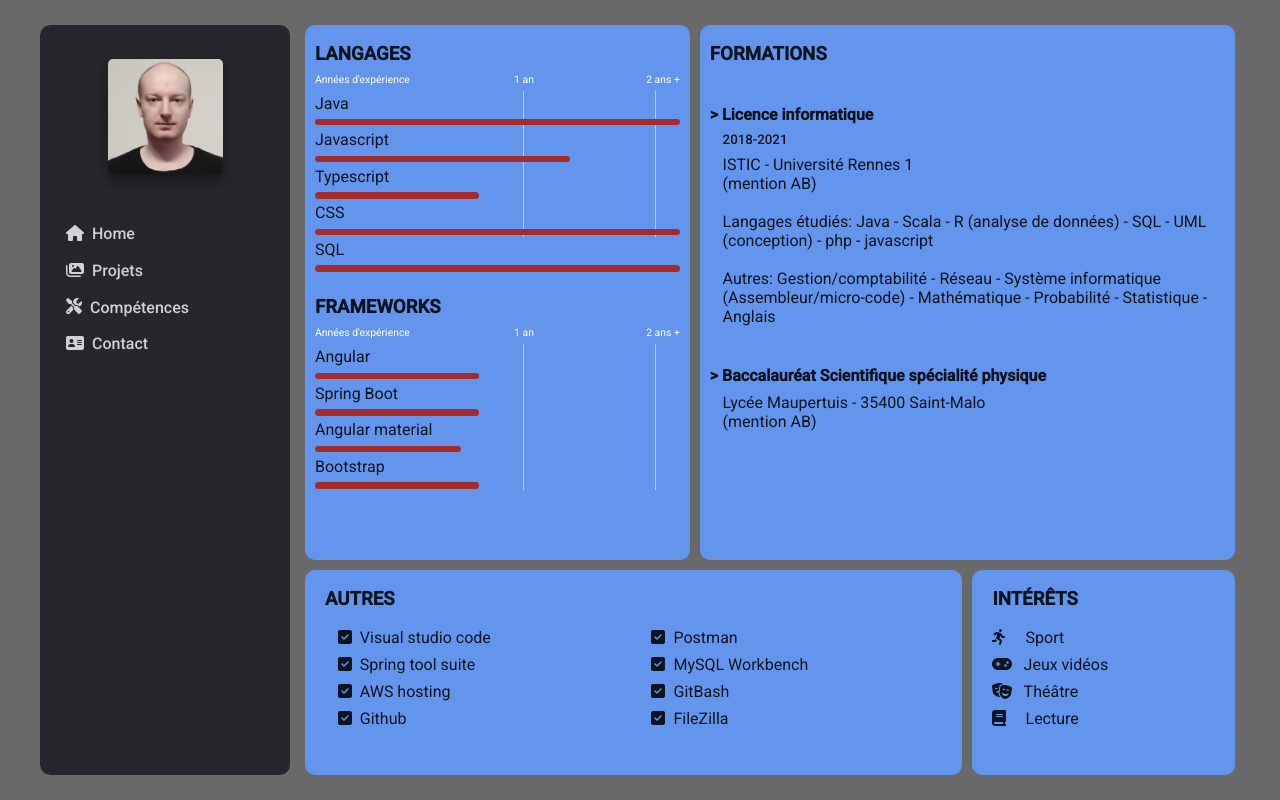
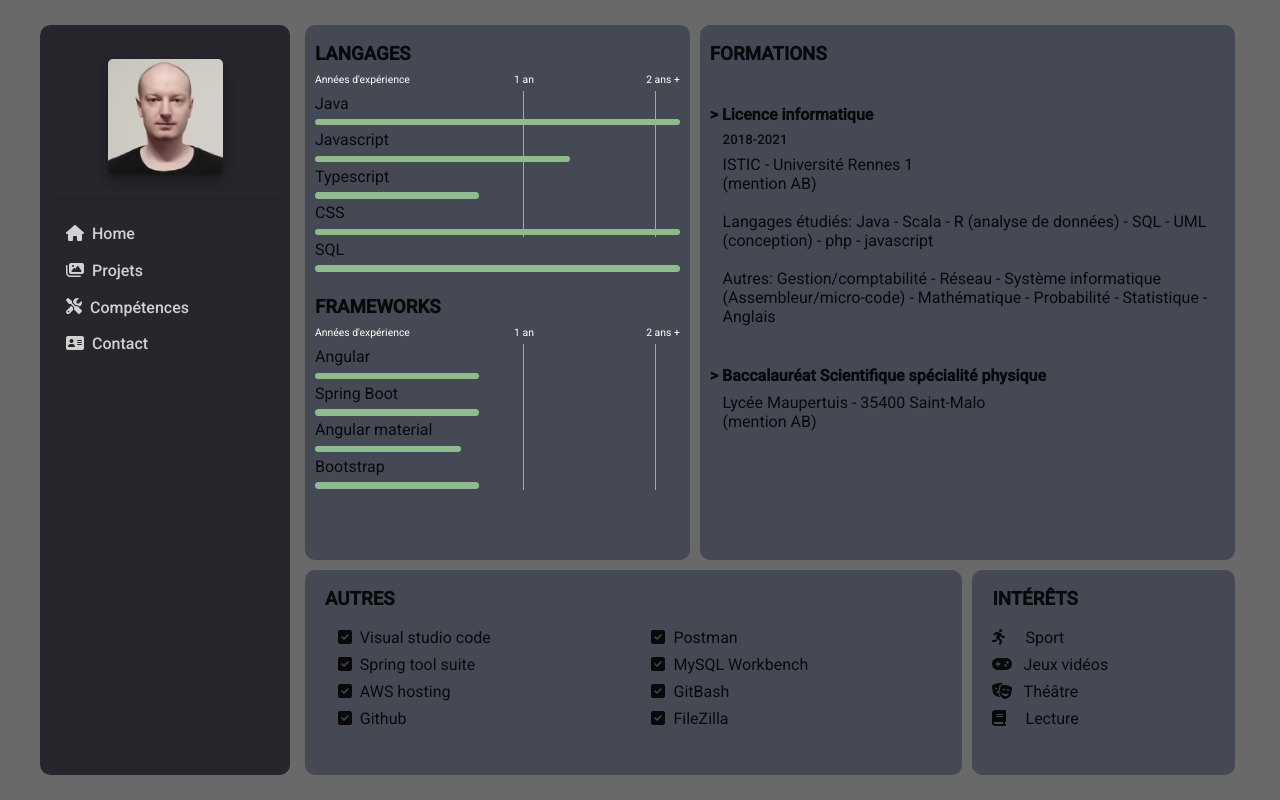
Before and after one commit to faberthet/cv, an Angular app: page /competences in a window 1280 px wide. Built offline with nearby package versions, Linux system fonts and the light colour scheme.

Commit message:
couleur projets

```diff
--- a/src/app/pages/competences/competences.component.css
+++ b/src/app/pages/competences/competences.component.css
@@ -10,7 +10,7 @@
 }
 .languages{
     grid-area: L;
-    background-color: cornflowerblue;
+    background-color: #454953;;
     margin: 5px;
     margin-top: 0;
     border-radius: 10px;
@@ -19,7 +19,7 @@
 }
 .diplomes{
     grid-area: D;
-    background-color: cornflowerblue;
+    background-color: #454953;;
     margin: 5px;
     margin-top: 0;
     border-radius: 10px;
@@ -30,7 +30,7 @@
 }
 .autres{
     grid-area: A;
-    background-color: cornflowerblue;
+    background-color: #454953;;
     margin: 5px;
     margin-bottom: 0;
     border-radius: 10px;
@@ -43,7 +43,7 @@
 
 .hobbies{
     grid-area: H;
-    background-color: cornflowerblue;
+    background-color: #454953;;
     margin: 5px;
     margin-bottom: 0;
     border-radius: 10px;
--- a/src/app/pages/competences/langages/langages.component.css
+++ b/src/app/pages/competences/langages/langages.component.css
@@ -45,7 +45,7 @@ li{
 }
 .progress::after{
     content: '';
-    background-color: brown;
+    background-color:darkseagreen;
     height: 0.4rem;
     border-radius: 50px;
     margin-top: .2rem;
--- a/src/app/pages/contact/contact.component.css
+++ b/src/app/pages/contact/contact.component.css
@@ -29,7 +29,10 @@
     width: 100%;
     height: 70%;
     bottom: 0;
-    background: linear-gradient(0deg, #013979 50%, transparent 100%);
+    /* background: linear-gradient(0deg, #013979 50%, transparent 100%); */
+    /* background: linear-gradient(0deg, #002249 30%, transparent 100%); */
+     background: linear-gradient(0deg, #26262c 25%, transparent 100%);
+
     z-index: -1;
 }
 .contactcadre{
--- a/src/app/pages/home/home.component.css
+++ b/src/app/pages/home/home.component.css
@@ -2,7 +2,9 @@
 
 .homecontent{
     padding: 0 50px;
-  background: linear-gradient(115deg, #013979 50%, transparent 100%);
+  /* background: linear-gradient(115deg, #013979 50%, transparent 100%); */
+  background: linear-gradient(115deg, #26262c 50%, transparent 100%);
+
   height: calc(100% - 100px);
   /* width: 100%; */
   padding-top: 100px;
--- a/src/app/pages/projets/projet/projet.component.css
+++ b/src/app/pages/projets/projet/projet.component.css
@@ -6,10 +6,13 @@ padding-top: 5px;
 .title{
     margin: 0;
     margin-top: 1rem;
-text-align: center;
+ text-align: center;
+font-weight: 500;
+color: aliceblue;
 }
 fa-icon{
     font-size: 1.3rem;
+    color: deepskyblue;
 }
 fa-icon.plus{
     font-size: 1.5rem;
--- a/src/app/pages/projets/projets.component.css
+++ b/src/app/pages/projets/projets.component.css
@@ -17,16 +17,20 @@ justify-content: space-between;
 .projet{
     width: 32%;
     height: 325px;
-    background-color: rgb(43, 90, 74);
+    /* background-color: rgb(43, 90, 74); */
+    background: linear-gradient(180deg, #26262c 50%, rgb(66, 66, 66) 100%);
     /* margin: 2px; */
     border-radius: 15px;
     margin-top: 10px;
     position: relative;
+    color:rgb(75, 171, 250);
+    border: solid 3px #26262c ;
 }
 
 .radio{
     display: flex;
-    background-color:rgb(90, 90, 212);
+    background-color:#26262c;
+    color: rgb(204, 204, 204);
     justify-content: center;
     align-items: center;
     /* width: 100%; */
--- a/src/styles.css
+++ b/src/styles.css
@@ -3,6 +3,7 @@
 html, body{ min-height: 100vh; width: 100%}
 body { margin: 0; font-family: Roboto, "Helvetica Neue", sans-serif;
      background-color: dimgray;
+
      display: flex;
      align-items: center;
      justify-content: center;
```
